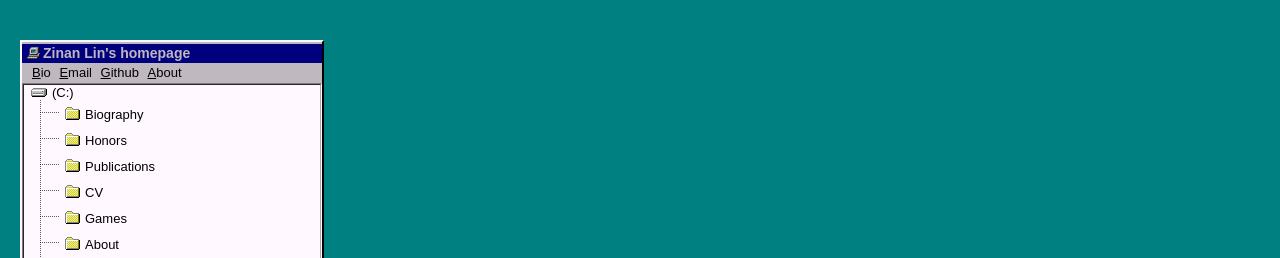
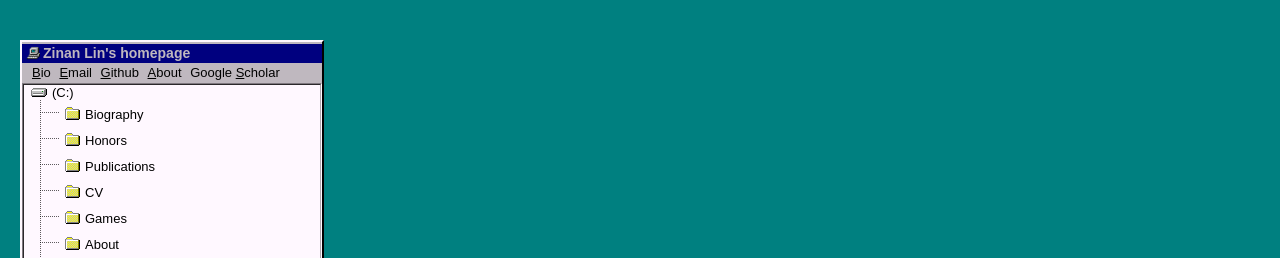
Before and after one commit to fjxmlzn/fjxmlzn.github.io, a Jekyll site: the page built from index.html, in a window 1280 px wide. Shown: the top 258 px of the page. Built offline with Jekyll 4.4.1, drawn with Linux system fonts in a browser that asks for light colours.

Commit message:
add google scholar link

```diff
--- a/_config.yml
+++ b/_config.yml
@@ -1,5 +1,5 @@
 url: http://www.andrew.cmu.edu/user/zinanl
-#url: file:///E:/新笔记本%202017.2.12起/个人网站/fjxmlzn.github.io/_site
+
 incremental: true
 
 plugins:
--- a/_includes/topbar.html
+++ b/_includes/topbar.html
@@ -3,4 +3,5 @@
     <a href="data:,zinanl at andrew dot cmu dot edu" target="_blank"><li><u>E</u>mail</li></a>
     <a href="https://github.com/fjxmlzn" target="_blank"><li><u>G</u>ithub</li></a>
     <a href="{{ site.url }}/about"><li><u>A</u>bout</li></a>
+    <a href="https://scholar.google.com/citations?user=67nE-wQ_g_cC&hl=en" target="_blank"><li>Google <u>S</u>cholar</li></a>
 </ul>
```
